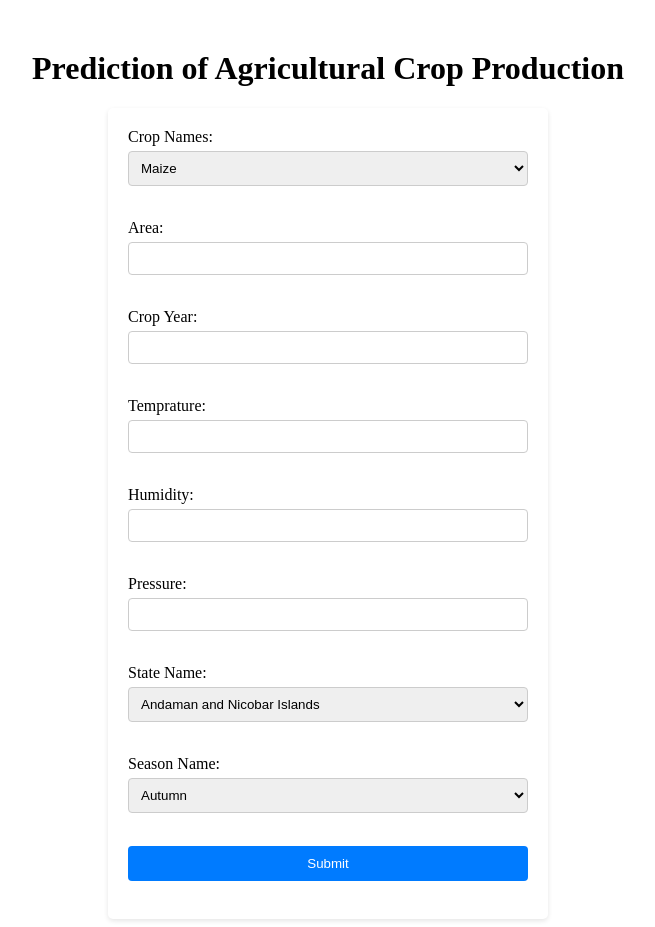
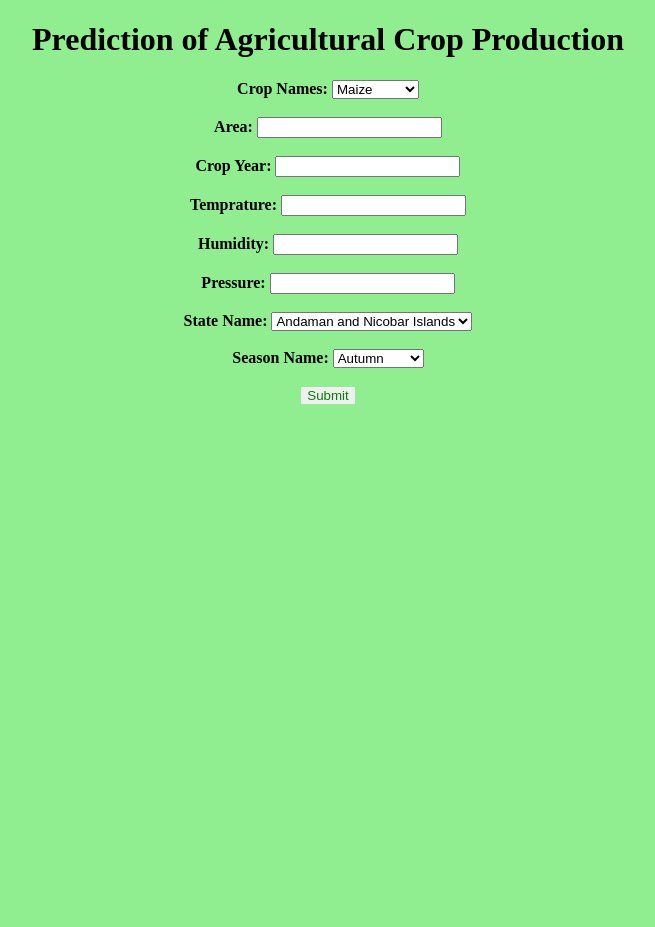
Before and after one commit to john-eldho-projects/project-predicting_crop_produce.github.io, a Flask app: page / in a window 1280 px wide. Shown: the whole page, without its empty margins (312-967 px from the left). After the commit the page ends 404 px from the top, so only its background shows below. Run offline with Flask 3, Linux system fonts and the light colour scheme; parts of the project's set-up code (start-up, migrations or seed data) failed here and were passed over.

Commit message:
Update style.css

```diff
--- a/static/style.css
+++ b/static/style.css
@@ -1,49 +1,3 @@
-<<<<<<< HEAD
-body {
-    font-family: Arial, sans-serif;
-    margin: 0;
-    padding: 0;
-    background-color: #f4f4f4;
-}
-
-h1 {
-    text-align: center;
-    margin-top: 50px;
-}
-
-form {
-    max-width: 400px;
-    margin: 0 auto;
-    background-color: #fff;
-    padding: 20px;
-    border-radius: 5px;
-    box-shadow: 0 2px 5px rgba(0, 0, 0, 0.1);
-}
-
-label {
-    display: block;
-    margin-bottom: 5px;
-}
-
-input[type="number"],
-select {
-    width: 100%;
-    padding: 8px;
-    margin-bottom: 15px;
-    border: 1px solid #ccc;
-    border-radius: 4px;
-    box-sizing: border-box;
-}
-
-button {
-    width: 100%;
-    padding: 10px;
-    background-color: #007bff;
-    color: #fff;
-    border: none;
-    border-radius: 4px;
-    cursor: pointer;
-=======
 body{
     align-items: center;
     justify-content: center;
@@ -80,5 +34,4 @@ button{
 button:hover{
     background-color: lightcoral;
 
->>>>>>> 987298ad039a82ade46b3e90ec03b763f88e3749
 }
```
